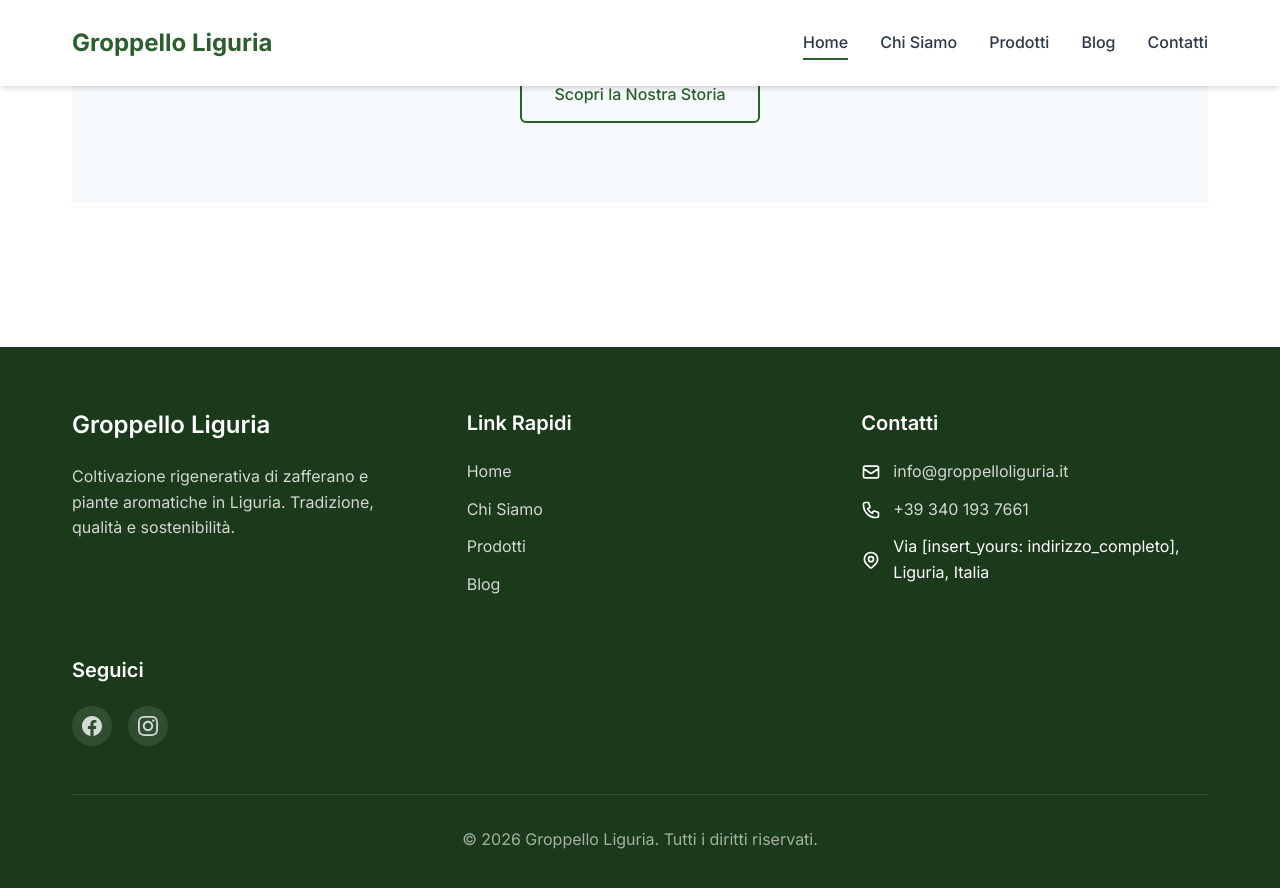
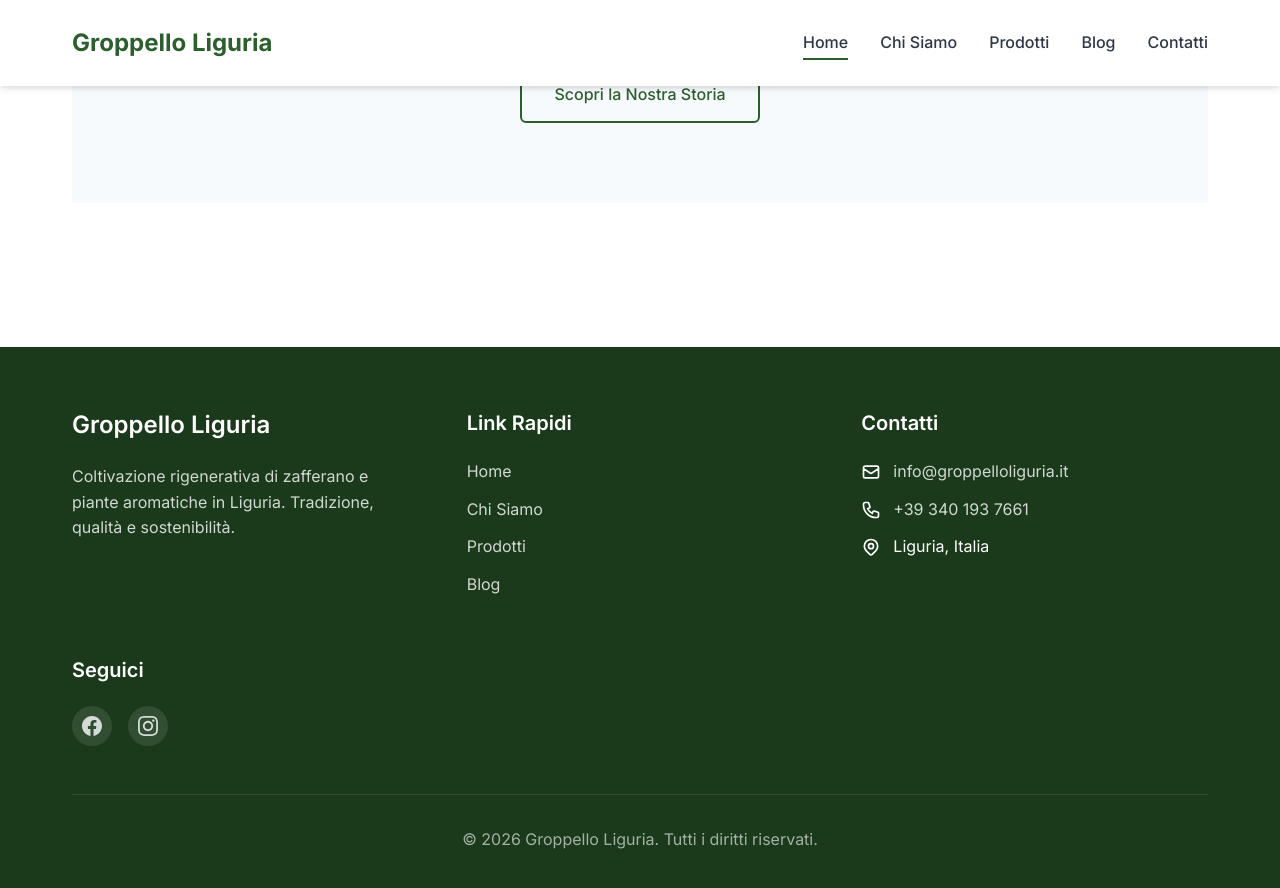
Before and after one commit to Groppelloliguria/groppelloliguria.github.io, a Jekyll site: the page built from index.md, in a window 1280 px wide and 900 px high, scrolled down 2960 px. Shown: the top 888 px of the window. Built offline with Jekyll 4.4.1, drawn with Linux system fonts in a browser that asks for light colours.

```diff
--- a/_config.yml
+++ b/_config.yml
@@ -30,7 +30,7 @@ exclude:
 # Contact information and other settings
 email: info@groppelloliguria.it
 phone: "+39 340 193 7661"
-address: "Via [insert_yours: indirizzo_completo], Liguria, Italia"
+address: "Liguria, Italia"
 
 # Social media
 social_media:
@@ -38,7 +38,7 @@ social_media:
   instagram: "groppelloliguria"
 
 # SEO
-google_analytics: "[insert_yours: GA_MEASUREMENT_ID]"
+google_analytics: ""
 
 # Collections for products
 collections:
--- a/index.md
+++ b/index.md
@@ -5,7 +5,7 @@ hero_title: "Groppello Liguria"
 hero_subtitle: "Agricoltura Rigenerativa di Eccellenza nel Cuore della Liguria"
 hero_cta: "Scopri i Nostri Prodotti"
 hero_cta_link: "/prodotti/"
-hero_image: "[insert_yours: path_to_hero_image]"
+hero_image: "/assets/images/hero-image.jpg"
 ---
 
 <section class="section features">
```
Also changed, not shown: _prodotti/zafferano.md (+1 -1 lines).
